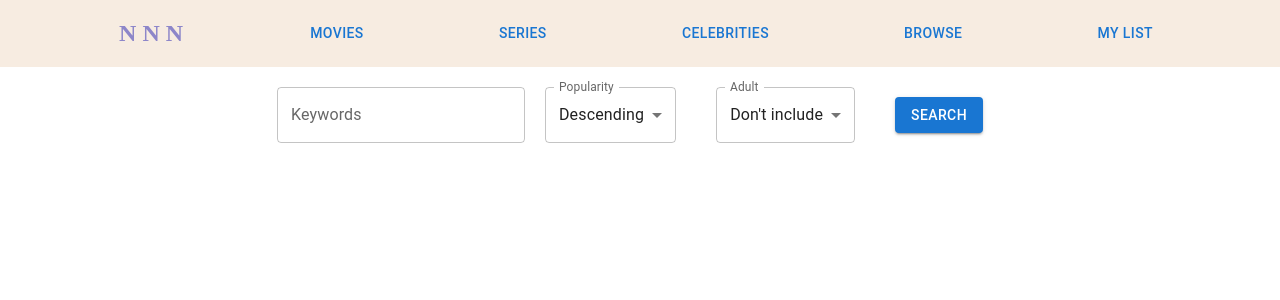
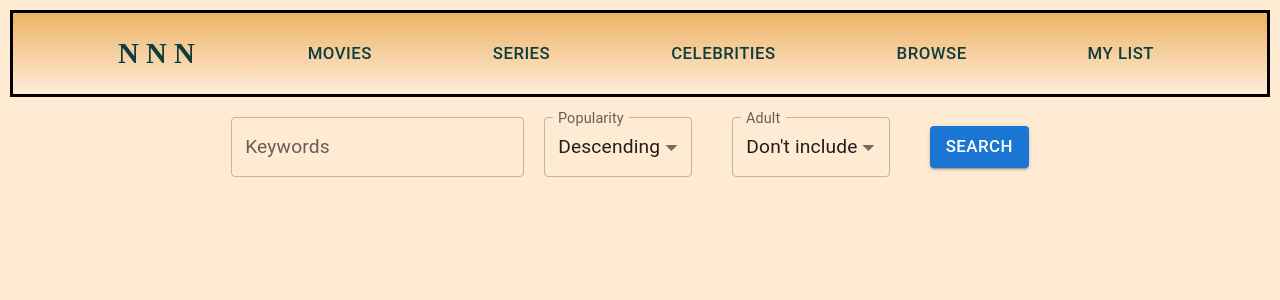
Before and after one commit to NicuSavin/mymovies, a React (Create React App) app: page /celebs in a window 1280 px wide. Shown: the top 300 px of the page. Built offline with nearby package versions, Linux system fonts and the light colour scheme.

Commit message:
small fixes. added more styles

```diff
--- a/src/App.scss
+++ b/src/App.scss
@@ -1,19 +1,35 @@
 :root {
-  --text-color: #00adb5;
-  --icon-color: #8d86c9;
-  --background-color: #f7ece1;
+  --main-color: #0f3d3e;
+  // #8d86c9
+  --background-color: #ffead4;
+  --topBar-color: #ecb365;
+  --topBarBorder-color: 3px solid black;
+  font-size: larger;
+  margin: 10px;
 }
 
 body {
-  color: var(--icon-color);
+  color: var(--main-color);
   margin: 0;
+  background-color: var(--background-color);
 }
 
 .top-bar {
-  background: var(--background-color);
+  border: var(--topBarBorder-color);
+  background: var(--topBar-color);
+  background-image: linear-gradient(
+    var(--topBar-color) 0%,
+    var(--background-color) 95%
+  );
+
   display: flex;
   align-items: center;
   justify-content: space-evenly;
+
+  .item {
+    text-decoration: inherit;
+    color: inherit;
+  }
 
   .profile_menu {
     flex: 1;
@@ -111,17 +127,5 @@ body {
     padding: 100px;
     align-items: center;
     justify-content: center;
-    .item {
-    }
-    // height: 95%;
   }
 }
-.watchLaterBox {
-  border: 2px solid black;
-}
-.favouriteBox {
-  border: 2px solid red;
-}
-.deleteBox {
-  border: 2px solid green;
-}
```
